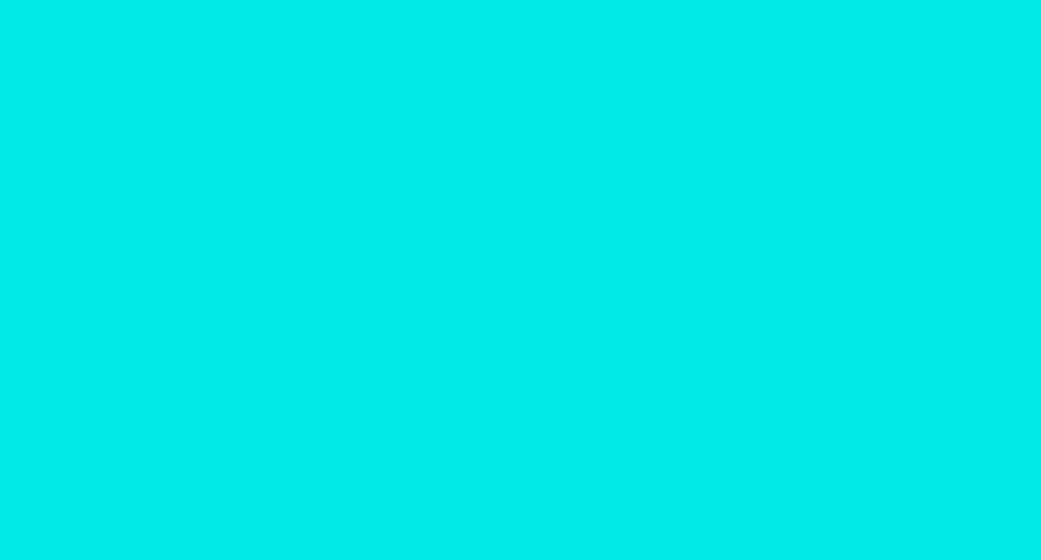
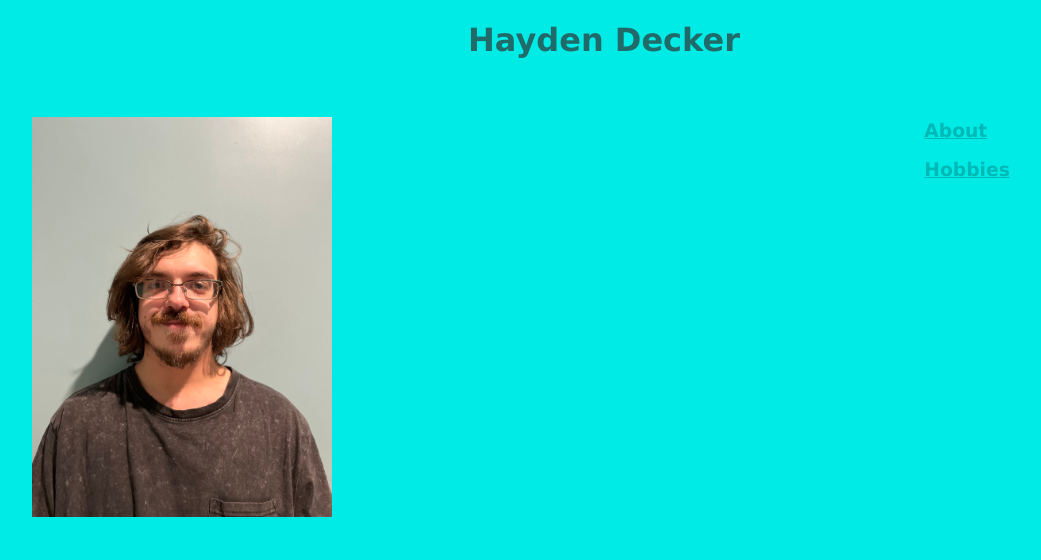
Before and after one commit to abigailkeely6/bioSite, a plain HTML site: page landing-page.html in a window 1280 px wide. Shown: the whole page, without its empty margins (36-1077 px from the left). Drawn offline with Linux system fonts and the light colour scheme.

Commit message:
Add files via upload

```diff
--- a/landing-page.html
+++ b/landing-page.html
@@ -6,19 +6,26 @@
     </head>
     <body>
         <header>
-            <h1></h1>
+            <h1>Hayden Decker</h1>
         </header>
+        <div id = "landing">
             <div id = "portrait">
                 <figure>
+                    <img src = "Hayden Website Images/Portrait.jpg" alt = "Portrait of Hayden Decker" width = "300px" height = "400px">
                 </figure>
             </div>
             <div id = "pages">
                 <section>
-                <h3></h3>
+                    <h3>
+                        <a href = "about-page.html">About</a>
+                    </h3>
                 </section>
                 <section>
-                <h3></h3>
+                    <h3>
+                        <a href = "hobbies-page.html">Hobbies</a>
+                    </h3>
                 </section>
+            </div>
         </div>
     </body>
 </html>
```
Also changed, not shown: about-page.html (+1 -1 lines), hobbies-page.html (+1 -1 lines). Lines whose indentation alone changed are shown as unchanged.
